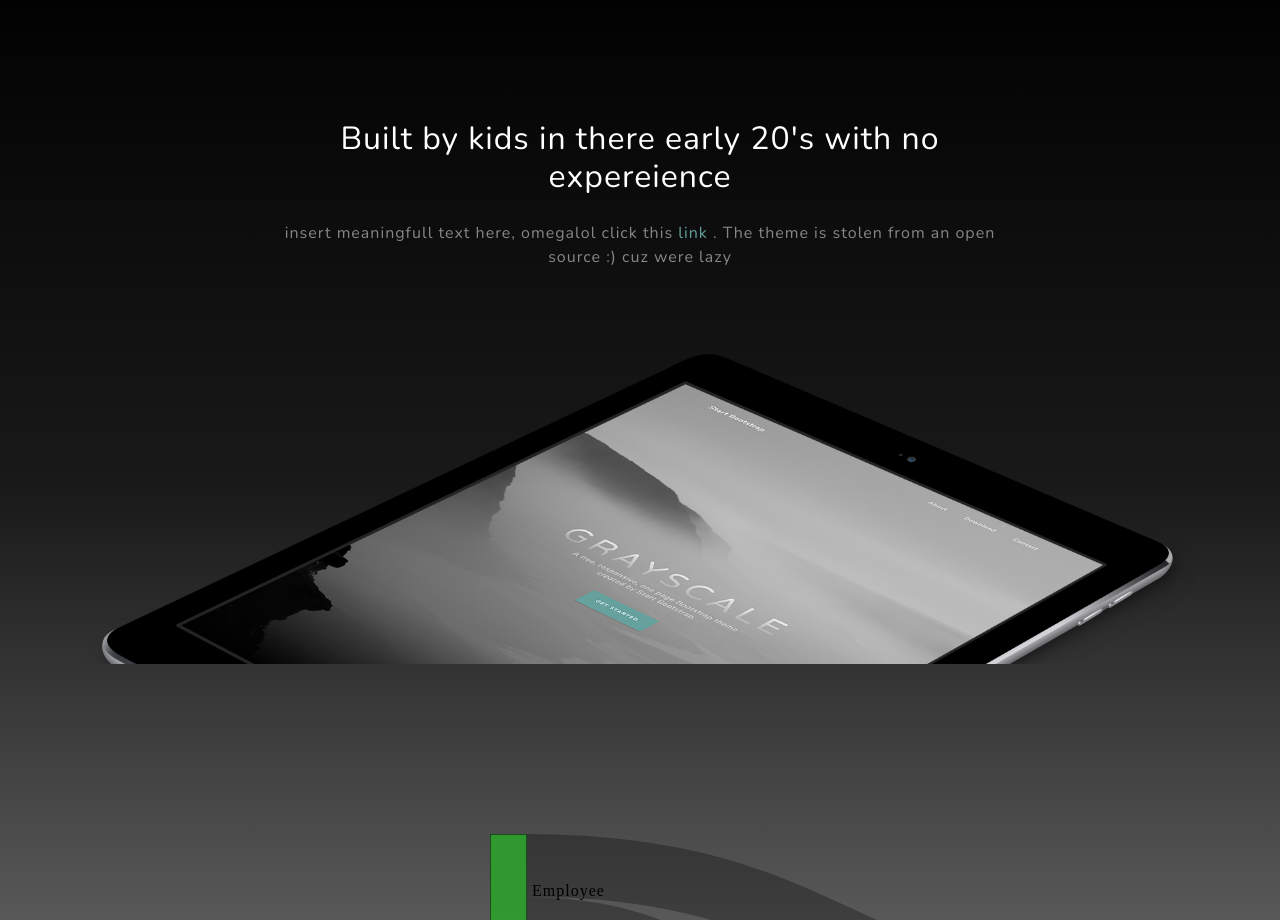
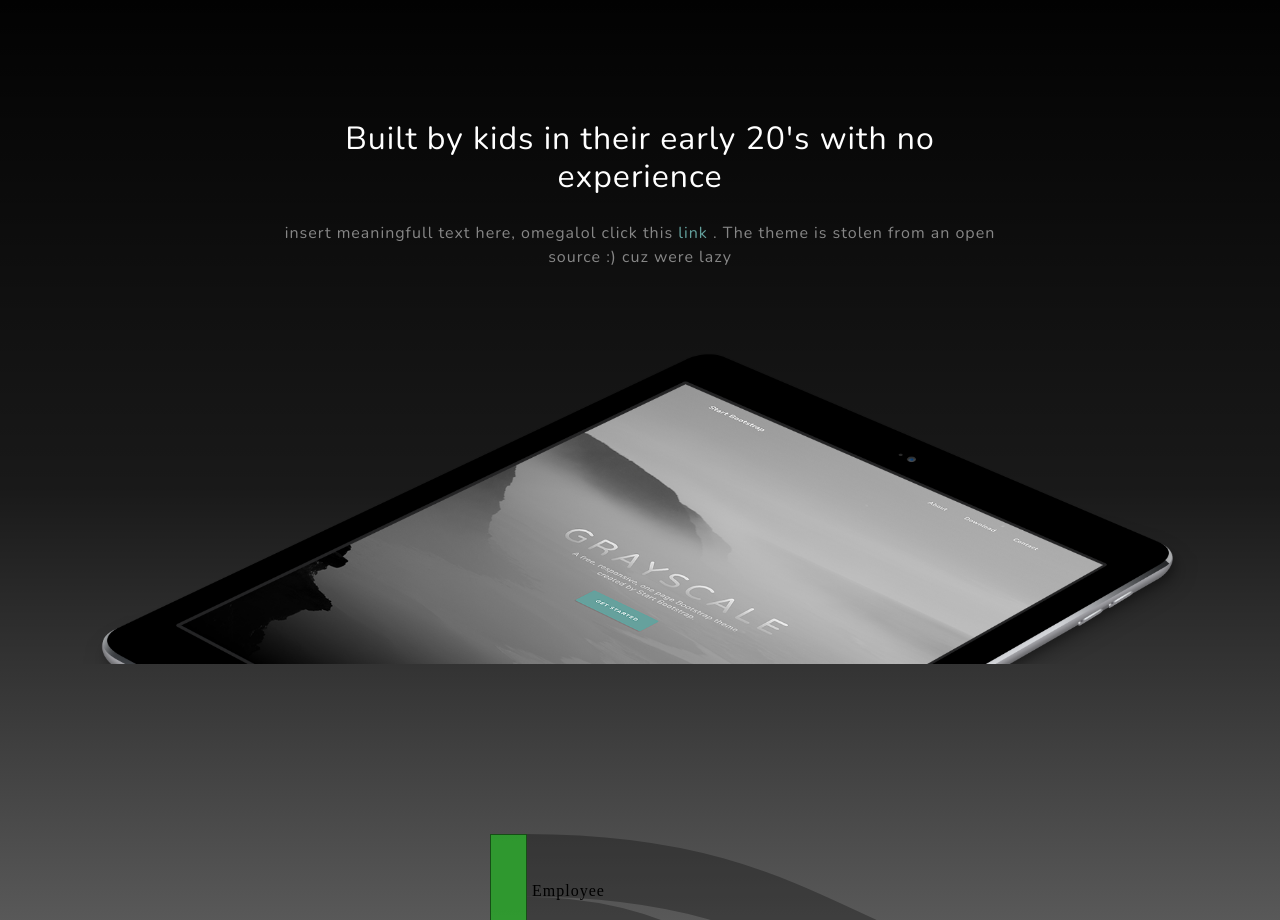
Before and after one commit to cmitchiner/G15, a website: page src/views/index.html in a window 1280 px wide. Shown: the part 840-1760 px from the top of the page. Drawn offline with nearby package versions, Linux system fonts and the light colour scheme; files that its build step writes are made by us from their sources; files whose address does not match are found by name.

Commit message:
fixed_typos

```diff
--- a/src/views/index.html
+++ b/src/views/index.html
@@ -53,7 +53,7 @@
             <div class="container">
                 <div class="row"> <!-- About420 -->
                     <div class="col-lg-8 mx-auto">
-                        <h2 class="text-white mb-4">Built by kids in there early 20's with no expereience</h2>
+                        <h2 class="text-white mb-4">Built by kids in their early 20's with no experience</h2>
                         <p class="text-white-50">
                             insert meaningfull text here, omegalol click this
                             <a href="https://www.youtube.com/watch?v=dQw4w9WgXcQ">link</a>
```
